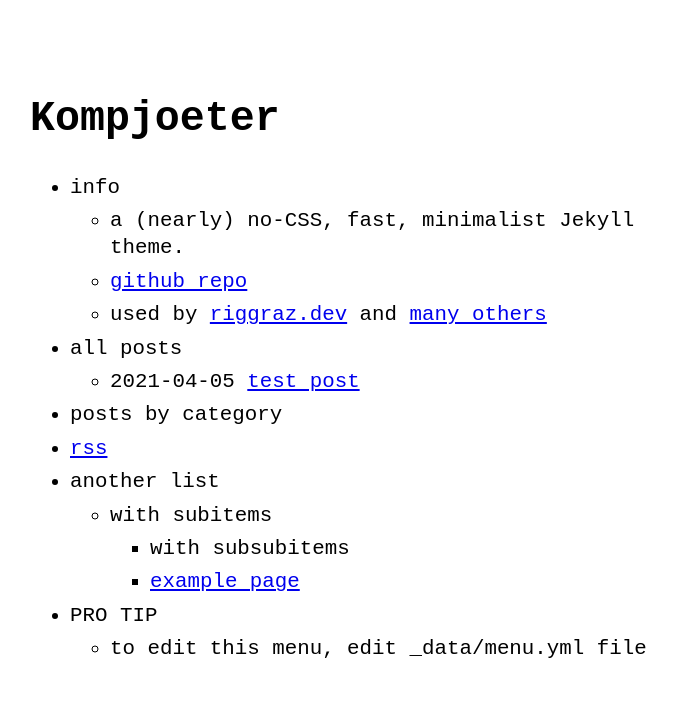
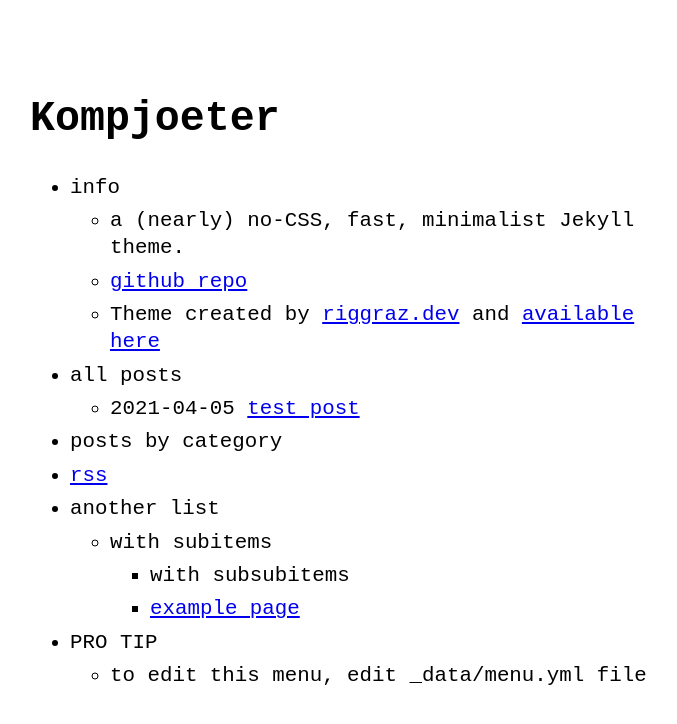
Before and after one commit to Kompjoeter/archived-blog, a Jekyll site: the page built from index.md, in a window 1280 px wide. Shown: the top 724 px of the page, without its empty margins (290-967 px from the left). Built offline with Jekyll 4.4.1, drawn with Linux system fonts in a browser that asks for light colours.

Commit message:
Edited blog menu

```diff
--- a/_data/menu.yml
+++ b/_data/menu.yml
@@ -7,7 +7,7 @@ entries:
       - title: a (nearly) no-CSS, fast, minimalist Jekyll theme.
       - title: github repo
         url: https://github.com/riggraz/no-style-please
-      - title: "used by <a href='https://riggraz.dev'>riggraz.dev</a> and <a href='https://github.com/riggraz/no-style-please/network/dependents'>many others</a>"
+      - title: "Theme created by <a href='https://riggraz.dev'>riggraz.dev</a> and <a href='https://github.com/riggraz/no-style-please'>available here</a>"
 
   - title: all posts
     post_list:
```
